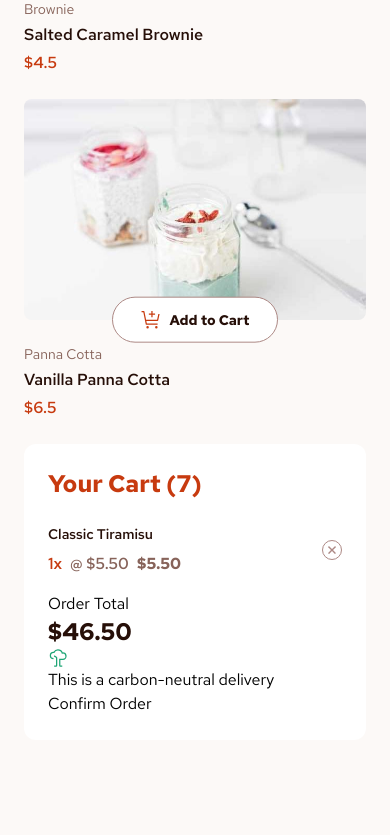
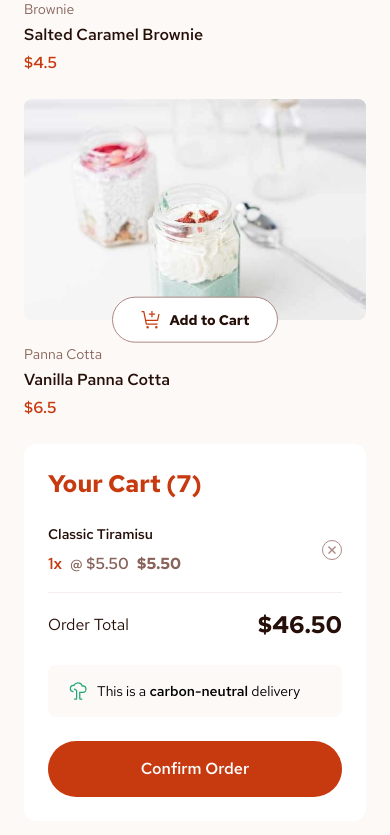
Before and after one commit to EdwardShanahan9/product_list_with_cart, a React (Vite) app: page / in a window 390 px wide. Shown: the part 2783-3618 px from the top of the page. Before the commit the page ends 3579 px from the top, so only its background shows below. Built offline with nearby package versions, Linux system fonts and the light colour scheme.

Commit message:
Style cart for desktop and tablet screen sizes

```diff
--- a/src/components/CartItems/CartItems.jsx
+++ b/src/components/CartItems/CartItems.jsx
@@ -2,7 +2,7 @@ import RemoveIcon from "../../assets/images/icon-remove-item.svg";
 
 const CartItems = () => {
   return (
-    <li className="mb-4">
+    <li className="mb-4 pb-4 border-b border-rose100">
       <div className="flex items-center justify-between">
         <div>
           <h3 className="text-rose900 font-primaryMedium text-sm mb-2">
--- a/src/layout/MainLayout/Cart/Cart.jsx
+++ b/src/layout/MainLayout/Cart/Cart.jsx
@@ -2,7 +2,7 @@ import CartItems from "../../../components/CartItems/CartItems";
 import TreeIcon from "../../../assets/images/icon-carbon-neutral.svg";
 const Cart = () => {
   return (
-    <div className="bg-white rounded-xl p-6">
+    <div className="bg-white rounded-xl p-6 h-max basis-[30%]">
       <h2 className="font-primaryBold text-primary text-2xl mb-6">
         Your Cart <span>(7)</span>
       </h2>
@@ -11,21 +11,24 @@ const Cart = () => {
         <CartItems />
       </ul>
 
-      <div>
-        <p>Order Total</p>
+      <div className="flex items-center justify-between mb-6">
+        <p className="font-sm text-rose900">Order Total</p>
 
         <h2 className="font-primaryBold text-rose900 text-2xl">$46.50</h2>
       </div>
 
-      <div>
-        <img src={TreeIcon} alt="Tree Icon" />
+      <div className="bg-rose50 rounded-lg py-4 px-5 flex items-center mb-6">
+        <img className="mr-2" src={TreeIcon} alt="Tree Icon" />
 
-        <p>
-          This is a <span> carbon-neutral</span> delivery
+        <p className="text-sm">
+          This is a <span className="font-primaryMedium"> carbon-neutral</span>{" "}
+          delivery
         </p>
       </div>
 
-      <button>Confirm Order</button>
+      <button className="bg-primary text-base font-primaryMedium text-white rounded-full py-4 w-full">
+        Confirm Order
+      </button>
     </div>
   );
 };
--- a/src/layout/MainLayout/Products/Products.jsx
+++ b/src/layout/MainLayout/Products/Products.jsx
@@ -3,7 +3,7 @@ import Data from "../../../../data.json";
 
 const Products = () => {
   return (
-    <div>
+    <div className="basis-[65%]">
       <h1 className="text-4xl font-primaryBold mb-8">Desserts</h1>
 
       <div className="md:grid md:grid-cols-3 gap-6">
```
